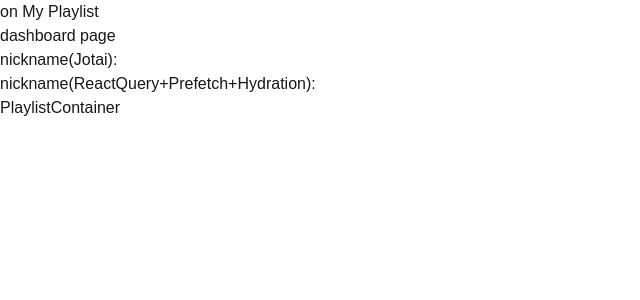
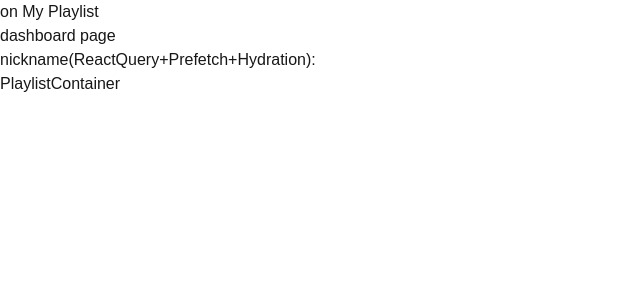
Before and after one commit to dancinncoder/music-curation, a Next.js app: page /dashboard in a window 1280 px wide. Shown: the top 300 px of the page, without its empty margins (0-640 px from the left). Built offline with nearby package versions, Linux system fonts and the light colour scheme; no server answers.

Commit message:
[TIDY] tidy

```diff
--- a/src/app/(with-header)/dashboard/page.tsx
+++ b/src/app/(with-header)/dashboard/page.tsx
@@ -1,5 +1,4 @@
 import PlaylistContainer from "@/components/PlaylistContainer";
-import ProfileContainer from "@/components/ProfileContainer";
 import ProfileContainerTwo from "@/components/ProfileContainerTwo";
 import React from "react";
 
@@ -9,7 +8,6 @@ export default async function DashboardPage() {
   return (
     <div>
       dashboard page
-      <ProfileContainer />
       <ProfileContainerTwo />
       <PlaylistContainer />
     </div>
--- a/src/app/(with-header)/layout.tsx
+++ b/src/app/(with-header)/layout.tsx
@@ -2,7 +2,7 @@ import Header from "@/components/Header";
 import AuthContext from "@/context/AuthContext";
 import { getServerSession } from "next-auth";
 import { authOptions } from "@/lib/auth";
-import { Providers } from "@/components/providers/Providers";
+import { JotaiProvider } from "@/components/providers/JotaiProvider";
 
 // export default function WithHeaderLayout({ children, session }: TypeAuthProps) {
 export default async function WithHeaderLayout({
@@ -14,12 +14,12 @@ export default async function WithHeaderLayout({
 
   return (
     <AuthContext session={session}>
-      <Providers>
+      <JotaiProvider>
         <div lang="en">
           <Header />
           {children}
         </div>
-      </Providers>
+      </JotaiProvider>
     </AuthContext>
   );
 }
--- a/src/app/layout.tsx
+++ b/src/app/layout.tsx
@@ -1,11 +1,7 @@
 import type { Metadata } from "next";
 // import { Geist, Geist_Mono } from "next/font/google";
 import "./globals.css";
-import {
-  HydrationBoundary,
-  QueryClient,
-  dehydrate,
-} from "@tanstack/react-query";
+import { QueryClient, dehydrate } from "@tanstack/react-query";
 import { getNickname } from "@/lib/name";
 import { QueryProvider } from "@/components/providers/QueryProvider";
 // import { getServerSession } from "next-auth";
--- a/src/components/ProfileContainerTwo.tsx
+++ b/src/components/ProfileContainerTwo.tsx
@@ -11,7 +11,7 @@ function ProfileContainerTwo() {
   });
 
   if (isLoading) return <p>Loading...</p>;
-  console.log("appUsers:", appUsers);
+  // console.log("appUsers:", appUsers);
   return (
     <div>
       <p>nickname(ReactQuery+Prefetch+Hydration):{appUsers?.nickname}</p>
--- a/src/components/providers/Providers.tsx
+++ b/src/components/providers/JotaiProvider.tsx
@@ -6,7 +6,7 @@ import NicknameInitializer from "../NicknameInitializer";
 
 // app_user.nickname에 대한 Atom Provider
 
-export function Providers({ children }: { children: ReactNode }) {
+export function JotaiProvider({ children }: { children: ReactNode }) {
   return (
     <Provider>
       <NicknameInitializer />
--- a/src/components/providers/QueryProvider.tsx
+++ b/src/components/providers/QueryProvider.tsx
@@ -5,7 +5,6 @@ import {
   QueryClient,
   QueryClientProvider,
   HydrationBoundary,
-  HydrateOptions,
   DehydratedState,
 } from "@tanstack/react-query";
 import { ReactQueryDevtools } from "@tanstack/react-query-devtools";
```
